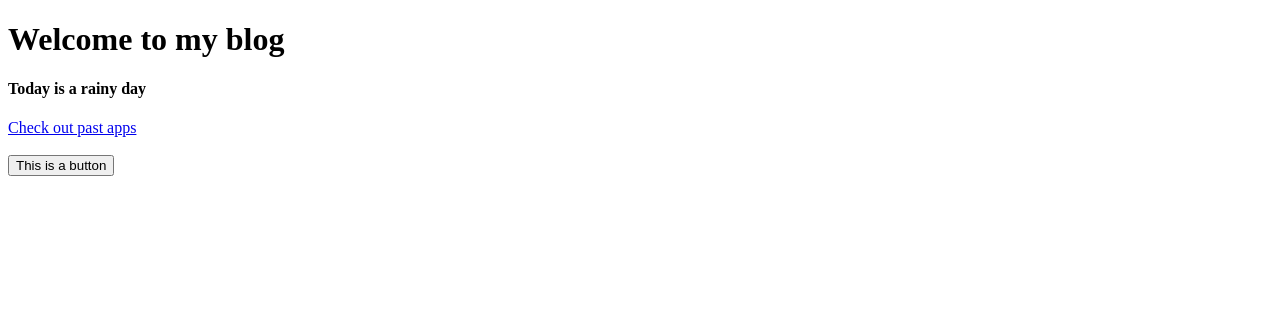
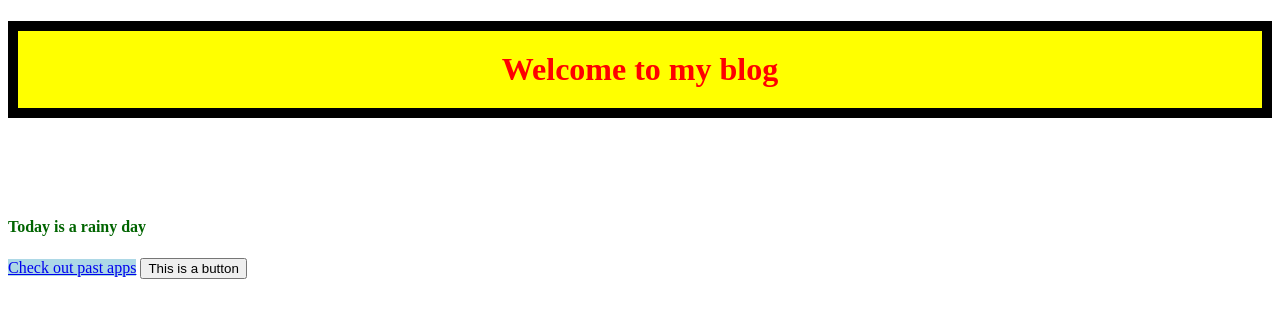
Before and after one commit to jsiowbs/techup-handson, a plain HTML site: page index.html in a window 1280 px wide. Drawn offline with Linux system fonts and the light colour scheme.

Commit message:
second edits for html css js

```diff
--- a/index.html
+++ b/index.html
@@ -9,9 +9,8 @@
 </head>
 <body>
     <h1>Welcome to my blog</h1>
-    <h4>Today is a rainy day</h4>
-    <a href="https://techup.live">Check out past apps</a>
-    <br><br>
+    <h4 id="rainyday">Today is a rainy day</h4>
+    <a href="https://techup.live" class="projects">Check out past apps</a>
     <button onclick="sayHello()">This is a button</button>
 </body>
 </html>
--- a/style.css
+++ b/style.css
@@ -0,0 +1,19 @@
+h1 {
+    color: red;
+    background-color: yellow;
+
+    text-align: center;
+    border: 10px solid black;
+
+    padding-top: 20px;
+    padding-bottom: 20px;
+
+    margin-bottom: 100px;
+}
+
+#rainyday{
+    color:darkgreen;
+}
+.projects{
+    background-color: lightblue;
+}
```
